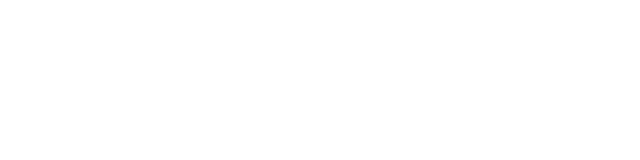
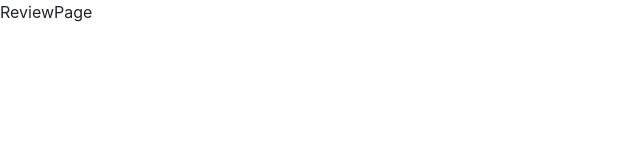
Before and after one commit to Duksogong/COBI, a React (Create React App) app in the folder frontend/: page /review in a window 1280 px wide. Before the commit this address had no page. Shown: the top 160 px of the page, without its empty margins (0-640 px from the left). Built offline with nearby package versions, Linux system fonts and the light colour scheme.

Commit message:
feat : 리뷰 페이지 추가

```diff
--- a/frontend/src/App.js
+++ b/frontend/src/App.js
@@ -1,26 +1,33 @@
-import './App.css'
-import { BrowserRouter, Routes, Route } from "react-router-dom"
+import "./App.css";
+import { BrowserRouter, Routes, Route } from "react-router-dom";
 
-import TestSearch from './components/views/TestPage/TestSearch';
+import TestSearch from "./components/views/TestPage/TestSearch";
 import TestSearchReviews from "./components/views/TestPage/TestSearchReviews";
 
-import LandingPage from './components/views/LandingPage/LandingPage';
-import LoginPage from './components/views/LoginPage/LoginPage';
-import RegisterPage from './components/views/RegisterPage/RegisterPage';
-import ChangeNicknamePage from './components/views/ChangePage/ChangeNicknamePage';
+import LandingPage from "./components/views/LandingPage/LandingPage";
+import LoginPage from "./components/views/LoginPage/LoginPage";
+import RegisterPage from "./components/views/RegisterPage/RegisterPage";
+import ChangeNicknamePage from "./components/views/ChangePage/ChangeNicknamePage";
+import ReviewPage from "./components/views/ReviewPage/ReviewPage";
 
 function App() {
     return (
         <BrowserRouter>
             <Routes>
                 <Route exact path="/test/search" Component={TestSearch} />
-        <Route exact path="/test/searchReviews" Component={TestSearchReviews} />
-
+                <Route
+                    exact
+                    path="/test/searchReviews"
+                    Component={TestSearchReviews}
+                />
                 <Route path="/" element={<LandingPage />} />
                 <Route path="/login" element={<LoginPage />} />
                 <Route path="/register" element={<RegisterPage />} />
-
-        <Route path="/change_nickname" element={<ChangeNicknamePage />} />"
+                <Route
+                    path="/change_nickname"
+                    element={<ChangeNicknamePage />}
+                />
+                <Route path="/review" element={<ReviewPage />} />
             </Routes>
         </BrowserRouter>
     );
--- /dev/null
+++ b/frontend/src/components/views/ReviewPage/ReviewPage.js
@@ -0,0 +1,7 @@
+import React from "react";
+
+function ReviewPage() {
+    return <div>ReviewPage</div>;
+}
+
+export default ReviewPage;
```
Lines whose indentation alone changed are shown as unchanged.
